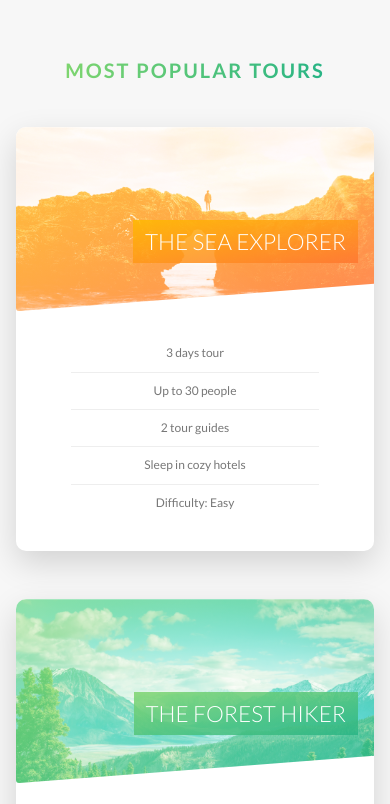
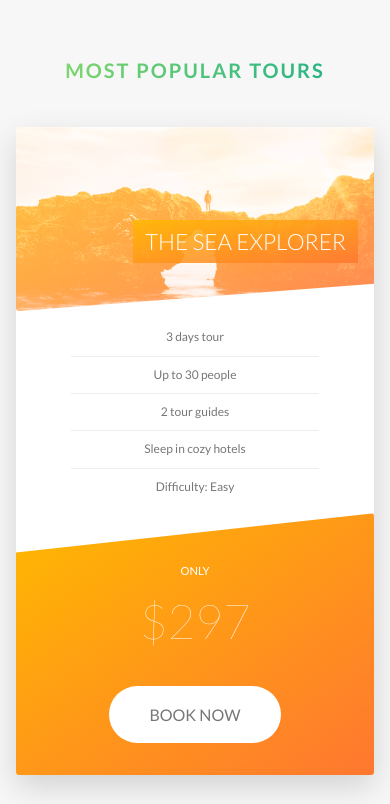
Before and after one commit to bhosaleT/Natours-advanced-css, a website: page index.html in a window 390 px wide. Shown: the part 2263-3067 px from the top of the page. Drawn offline with Linux system fonts and the light colour scheme.

Commit message:
media queries for tours, stories and booking section

```diff
--- a/sass/base/_base.scss
+++ b/sass/base/_base.scss
@@ -25,6 +25,7 @@ html {
 
 body {
   box-sizing: border-box;
+
   padding: 30px;
 
   @include respond(tab-port) {
--- a/sass/components/_card.scss
+++ b/sass/components/_card.scss
@@ -15,7 +15,7 @@
     left: 0;
     width: 100%;
     backface-visibility: hidden;
-    border-radius: 10px;
+    border-radius: 3px;
     overflow: hidden;
     box-shadow: 0 1.5rem 4rem rgba($color-black, 0.15);
 
@@ -156,20 +156,56 @@
     transform: translate(-50%, -50%);
     text-align: center;
   }
-
   &__price-box {
     text-align: center;
     margin-bottom: 8rem;
     color: white;
   }
-
   &__price-only {
     font-size: 1.4rem;
     text-transform: uppercase;
   }
-
   &__price-value {
     font-size: 6rem;
     font-weight: 100;
   }
+  @include respond(tab-port) {
+    height: auto;
+    border-radius: 3px;
+    background-color: white;
+    box-shadow: 0 1.5rem 4rem rgba($color-black, 0.15); // Flipping the card
+    &__side {
+      height: auto;
+      position: relative;
+      box-shadow: none;
+      &--back {
+        transform: rotateY(0deg);
+        clip-path: polygon(0 15%, 100% 0, 100% 100%, 0% 100%);
+      }
+    }
+    /* When we hover the card the side should rotate */
+    &:hover &__side--front {
+      transform: rotateY(0deg);
+      // we rotate the front of the card by moving it backside to -180deg.
+    }
+    // front side styling // back side styling.
+    &__details {
+      padding: 1rem 3rem;
+    }
+    &__cta {
+      position: relative;
+      top: 0%;
+      left: 0%;
+      width: 100%;
+      transform: translate(0);
+      padding: 6rem 4rem 4rem 4rem;
+      text-align: center;
+    }
+    &__price-box {
+      margin-bottom: 3rem;
+    }
+    &__price-value {
+      font-size: 6rem;
+    }
+  }
 }
--- a/sass/components/_form.scss
+++ b/sass/components/_form.scss
@@ -15,6 +15,10 @@
     width: 90%;
     display: block;
     transition: all 0.3s;
+
+    @include respond(tab-port){
+      width: 100%;
+    }
 
     &:focus {
       outline: none;
@@ -56,6 +60,10 @@
   &__radio-group {
     width: 49%;
     display: inline-block;
+    @include respond(tab-port){
+      width: 100%;
+      margin-bottom: 2rem;
+    }
   }
   &__radio-input {
       visibility: hidden;
--- a/sass/components/_story.scss
+++ b/sass/components/_story.scss
@@ -10,6 +10,16 @@
   transform: skewX(-12deg);
   position: relative;
 
+  @include respond(tab-port) {
+    width: 100%;
+    padding: 4rem;
+    padding-left: 7rem;
+  }
+
+  @include respond(phone) {
+    transform: skewX(0);
+  }
+
   &__shape {
     width: 15rem;
     height: 15rem;
@@ -20,6 +30,11 @@
     -webkit-clip-path: circle(50% at 50% 50%);
     clip-path: circle(50% at 50% 50%);
     transform: translateX(-3rem) skewX(12deg);
+    position: relative;
+
+    @include respond(phone) {
+      transform: translateX(-3rem) skewX(0);
+    }
   }
 
   &__image {
@@ -31,6 +46,9 @@
 
   &__text {
     transform: skewX(12deg);
+    @include respond(phone) {
+      transform: skewX(0);
+    }
   }
 
   &__caption {
--- a/sass/pages/_home.scss
+++ b/sass/pages/_home.scss
@@ -83,9 +83,35 @@ margin-top: -20vh;
   background-size: 100%;
   border-radius: 3px;
   box-shadow: 0 1.5rem 4rem rgba($color-black, 0.3);
-  height: 50rem;
+
+  @include respond(tab-land) {
+    background-image: linear-gradient(
+        105deg,
+        rgba($color-white, 0.8) 0%,
+        rgba($color-white, 0.8) 65%,
+        transparent 65%
+      ),
+      url(../img/nat-10.jpg);
+    background-size: cover;
+  }
+
+  @include respond(tab-port) {
+    background-image: linear-gradient(
+        to right,
+        rgba($color-white, 0.8) 0%,
+        rgba($color-white, 0.8) 100%
+      ),
+      url(../img/nat-10.jpg);
+  }
+
   &__form {
     width: 50%;
     padding: 6rem;
+    @include respond(tab-land) {
+      width: 65%;
+    }
+    @include respond(tab-port) {
+      width: 100%;
+    }
   }
 }
```
Also changed, not shown: css/style.css.
